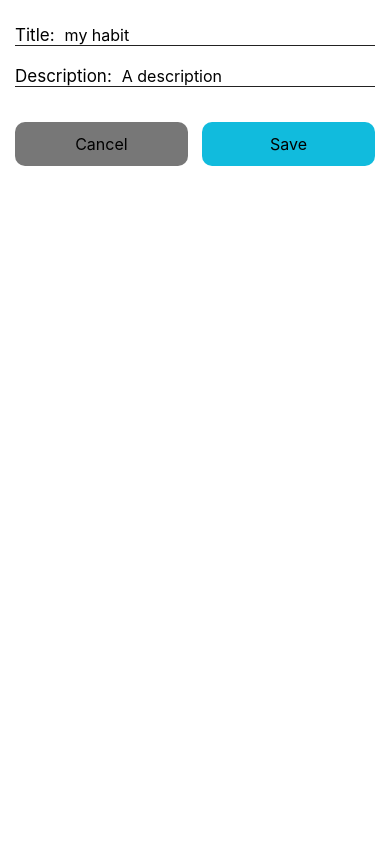
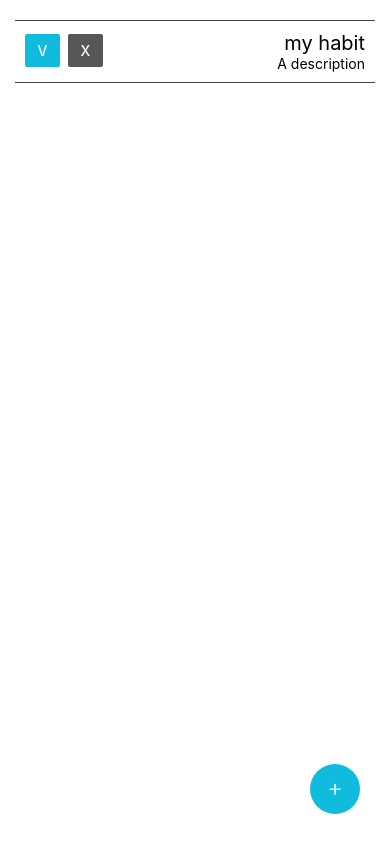
Before and after one commit to jakub-wawrzyniak/small-habitTracker, a React Native app: screen / in a window 390 px wide. Built offline with nearby package versions, Linux system fonts and the light colour scheme.

Commit message:
Connected main and edit screens, everything is kind of stable

```diff
--- a/App.js
+++ b/App.js
@@ -28,10 +28,12 @@ class Habit {
   }
 
   copy() {
+    // Can this be cleaned? (i know it can)
     const copy = new Habit()
     copy.title = this.title
     copy.description = this.description
     copy.status = this.status
+    copy.id = this.id
     return copy
   }
 }
@@ -106,10 +108,10 @@ const HabitView = (props) => {
   const [habit, setHabit] = useState(props.habit)
   return <View style={style.habitView}>
     <HabbitButtons habit={habit} setHabit={setHabit}/>
-    <View>
+    <Pressable onPress={() => props.edit(habit.id)}>
       <Text style={[style.h3, style.right]}>{habit.title}</Text>
       <Text style={[style.p, style.right]}>{habit.description}</Text>
-    </View>
+    </Pressable>
   </View>
 }
 
@@ -139,17 +141,13 @@ const AddHabitButton = ({onPress}) => {
   </Pressable>
 }
 
-const mainView = ({habits, editHabit}) => {
-  const handlePress = () => {
-    const newHabits = [...habits]
-    newHabits.push(new Habit("New habit","", "Your description"))
-    setHabits(newHabits)
-  }
+const MainView = ({habits, editHabit, addHabit}) => {
   return (
   <Fragment>
     <FlatList data={habits} style={style.frame1}
-    renderItem={({item: habit}) => <HabitView key={habit.id} habit={habit}/>}/>
-    <AddHabitButton onPress={handlePress}/>
+    renderItem={({item: habit}) =>
+      <HabitView key={habit.id} habit={habit} edit={editHabit}/>}/>
+    <AddHabitButton onPress={addHabit}/>
   </Fragment>
   )
 }
@@ -183,7 +181,7 @@ const EditField = ({
   </View>
 }
 
-const EditSaveButtons = () => {
+const EditSaveButtons = ({cancel, save}) => {
   const st = StyleSheet.create({
     innerView: {
       flexDirection: "row",
@@ -204,30 +202,62 @@ const EditSaveButtons = () => {
   })
 
   return <View><View style={st.innerView}>
-    <Pressable style={st.btn}>
+    <Pressable style={st.btn} onPress={cancel}>
       <Text style={[style.h4]}>Cancel</Text></Pressable>
-    <Pressable style={[st.btn, st.highlight]}><Text style={style.h4}>Save</Text></Pressable>
+    <Pressable style={[st.btn, st.highlight]} onPress={save}>
+      <Text style={style.h4}>Save</Text></Pressable>
   </View></View>
 }
 
 const EditView = ({habit, setHabit, closeView}) => {
   const [title, setTitle] = useState(habit.title)
   const [desc, setDesc] = useState(habit.description)
+
+  const handleSave = () => {
+    const newHabit = habit.copy()
+    newHabit.title = title
+    newHabit.description = desc
+    setHabit(newHabit)
+    closeView()
+  }
+
   return <View style={style.frame1}>
     <EditField setText={setTitle} label={'Title'}
       defaultValue={title}/>
     <EditField setText={setDesc} label={'Description'}
       defaultValue={desc}/>
-    <EditSaveButtons/>
+    <EditSaveButtons cancel={closeView} save={handleSave}/>
   </View>
 }
 
 const App = () => {
   const [habits, setHabits] = useState([
     new Habit("my habit","done", "A description")])
-  const [toEdit, setToEdit] = useState(-1)
+  const [toEditId, setToEditId] = useState(null)
 
-  return <EditView habit={habits[0]}/>
+  const setHabit = (newHabit) => {
+    const newHabits = habits.filter(h => h.id != newHabit.id)
+    newHabits.push(newHabit)
+    setHabits(newHabits)
+  }
+  const addHabit = () => {
+    const newHabits = [...habits]
+    newHabits.push(new Habit("New habit", "", "Some description"))
+    setHabits(newHabits)
+  }
+
+  if (toEditId == null) return <MainView
+      habits={habits} addHabit={addHabit}
+      editHabit={(habitId) => setToEditId(habitId)}
+    />
+
+  const editHabit = habits.find(h => h.id === toEditId)
+  console.assert(!editHabit, "There no habit with id", toEditId, 'was found!')
+  return <EditView
+    habit={editHabit}
+    setHabit={setHabit}
+    closeView={() => setToEditId(null)}
+  />
 };
 
 export default App;
```
